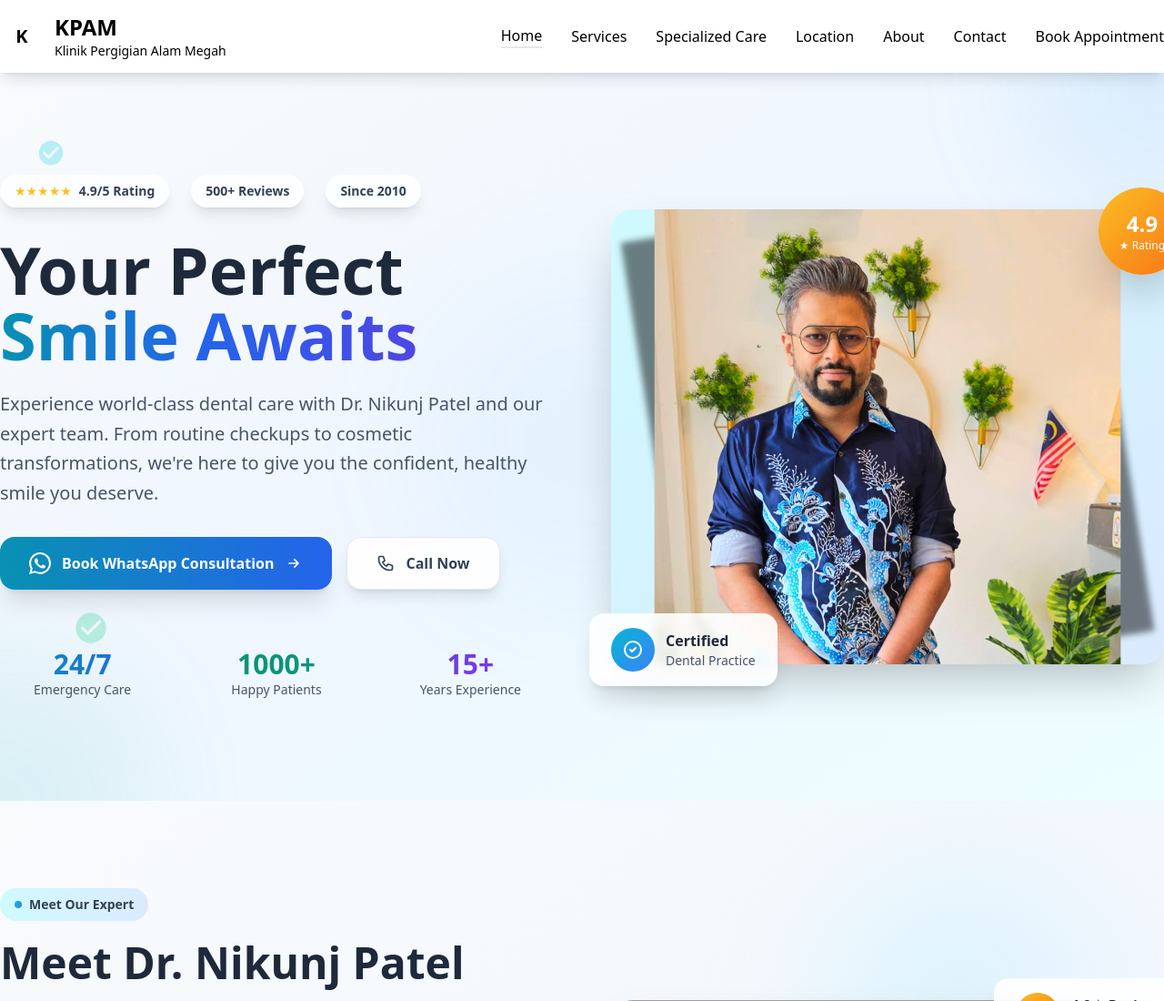
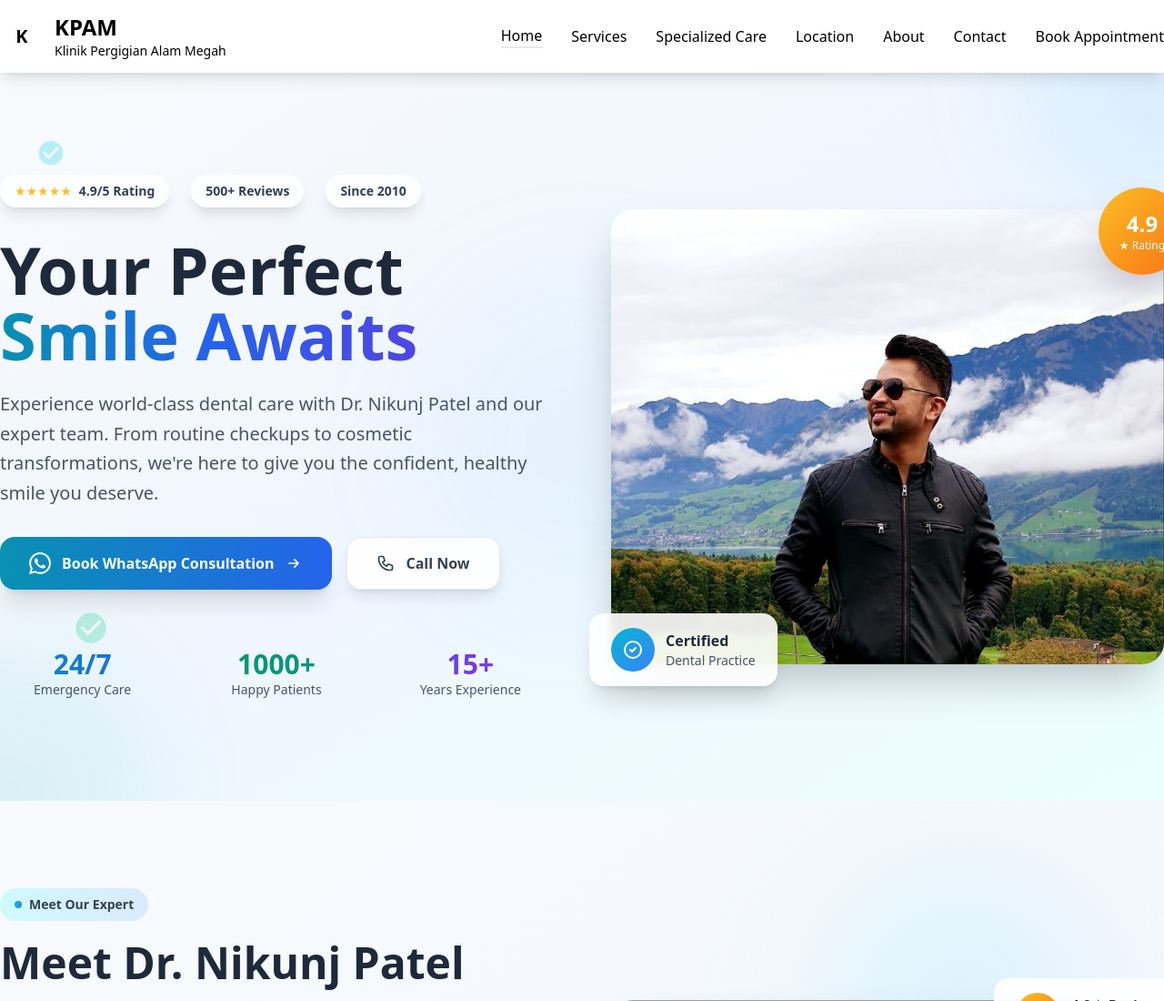
Before and after one commit to lightyoruichi/kpam-dental-website, an Astro site: page / in a window 1280 px wide. Shown: the top 1100 px of the page at 91% size. Built offline with nearby package versions, Linux system fonts and the light colour scheme; Astro itself is replaced by a stand-in of ours; grey boxes are pictures that could not be loaded.

Commit message:
feat: update doctor image and enhance README documentation
- Update hero section to use nikunj.jpg (professional outdoor photo)
- Add comprehensive short link management guide to README
- Include detailed instructions for adding/editing/removing short links
- Add parameter forwarding documentation and examples
- Include analytics tracking information for short links
- Add image management section with current image structure
- Update deployment URLs to latest production version
- Add troubleshooting section with common issues and solutions
- Include development tips and testing commands
- Enhance documentation for better developer experience

```diff
--- a/src/pages/index.astro
+++ b/src/pages/index.astro
@@ -272,7 +272,7 @@ const testimonials = [
         <div class="relative">
             <div class="w-full h-[500px] rounded-3xl bg-gradient-to-br from-cyan-100 to-blue-100 shadow-2xl overflow-hidden">
               <img
-                src="/images/drnik.png"
+                src="/images/nikunj.jpg"
                 alt="Modern dental clinic interior"
                 class="w-full h-full object-cover"
               />
```
Also changed, not shown: README.md.
